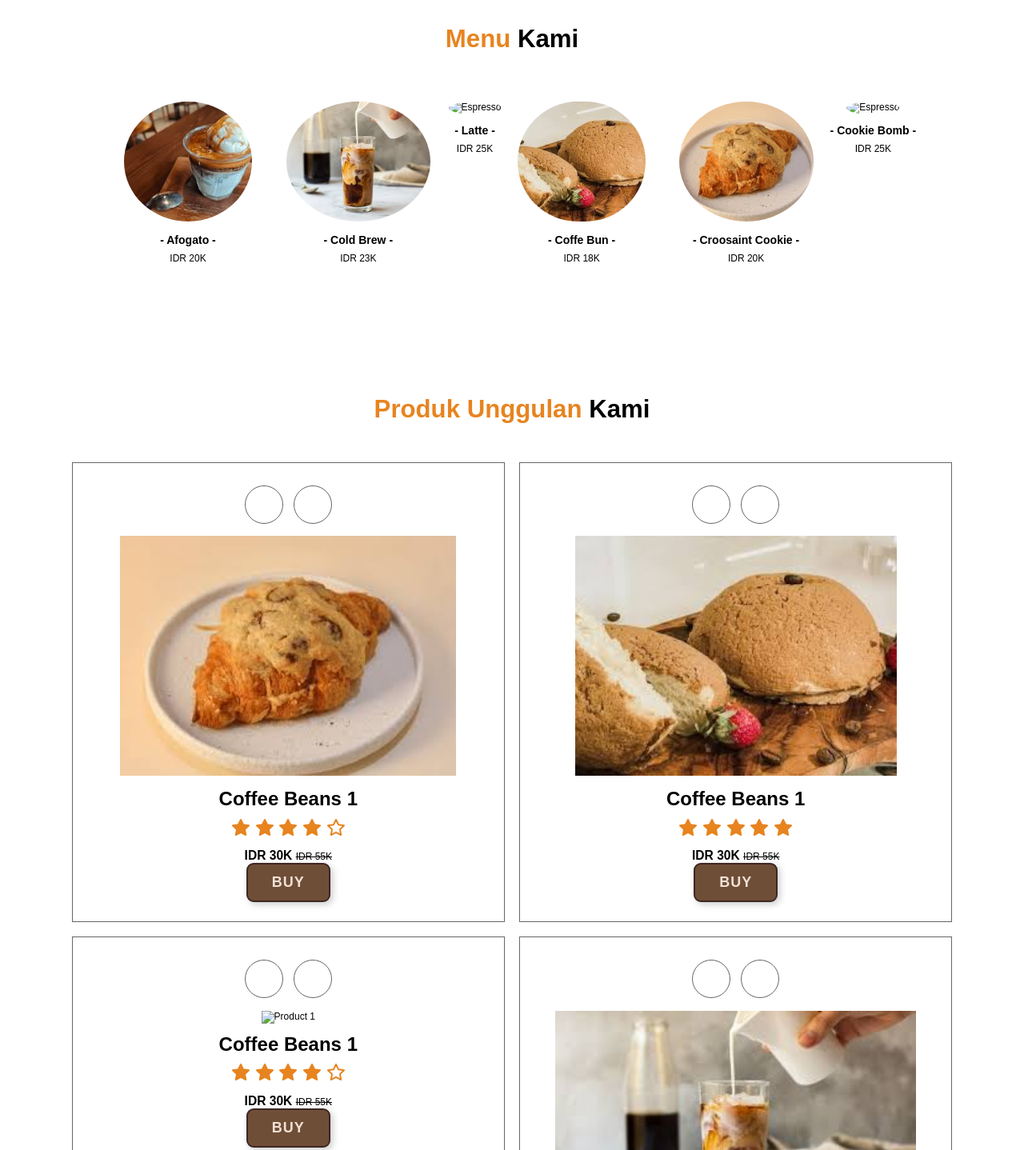
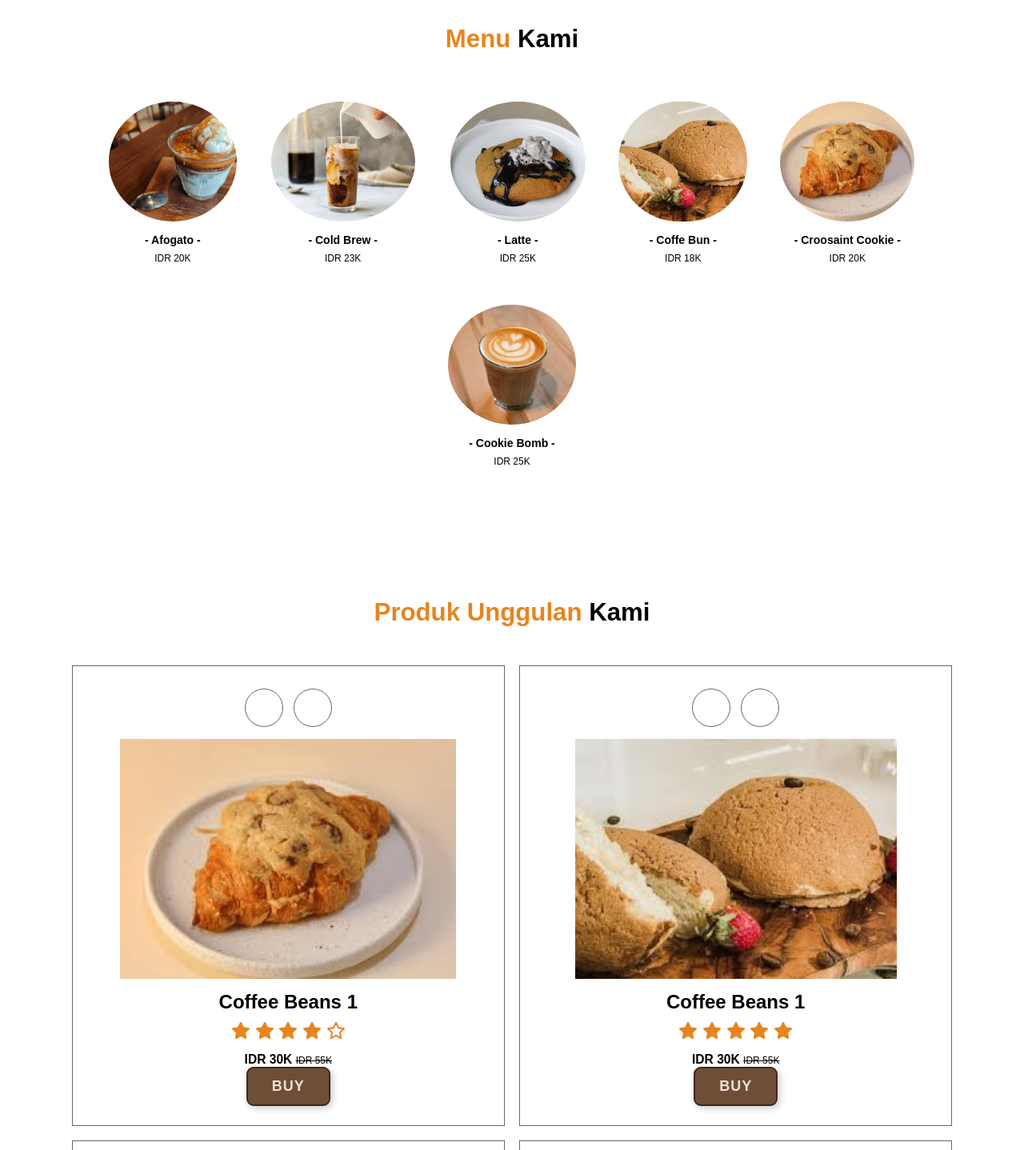
Before and after one commit to denta120208/Cafee, a plain HTML site: page main.html in a window 1280 px wide. Shown: the part 1460-2898 px from the top of the page at 80% size. Drawn offline with nearby package versions, Linux system fonts and the light colour scheme; a web font is replaced by a local one.

Commit message:
Update main.html

```diff
--- a/main.html
+++ b/main.html
@@ -125,7 +125,7 @@
         <p class="menu-card-price">IDR 23K</p>
       </div>
       <div class="menu-card">
-        <img src="img/download.jpeg" alt="Espresso" class="menu-card-img">
+        <img src="img/products/4.PNG" alt="Espresso" class="menu-card-img">
         <h3 class="menu-card-title">- Latte -</h3>
         <p class="menu-card-price">IDR 25K</p>
       </div>
@@ -140,7 +140,7 @@
         <p class="menu-card-price">IDR 20K</p>
       </div>
       <div class="menu-card">
-        <img src="img/download (5).jpeg" alt="Espresso" class="menu-card-img">
+        <img src="img/products/2.PNG" alt="Espresso" class="menu-card-img">
         <h3 class="menu-card-title">- Cookie Bomb -</h3>
         <p class="menu-card-price">IDR 25K</p>
       </div>
@@ -205,7 +205,7 @@
           <a href="" class="item-detail-button"><i data-feather="eye"></i></a>
         </div>
         <div class="product-image">
-          <img src="img/download.jpeg" alt="Product 1">
+          <img src="img/products/4.PNG" alt="Product 1">
         </div>
         <div class="product-content">
           <h3>Coffee Beans 1</h3>
@@ -246,6 +246,7 @@
         </div>
       </div>
     </div>
+
   </section>
   <!-- Products Section end -->
 
```
